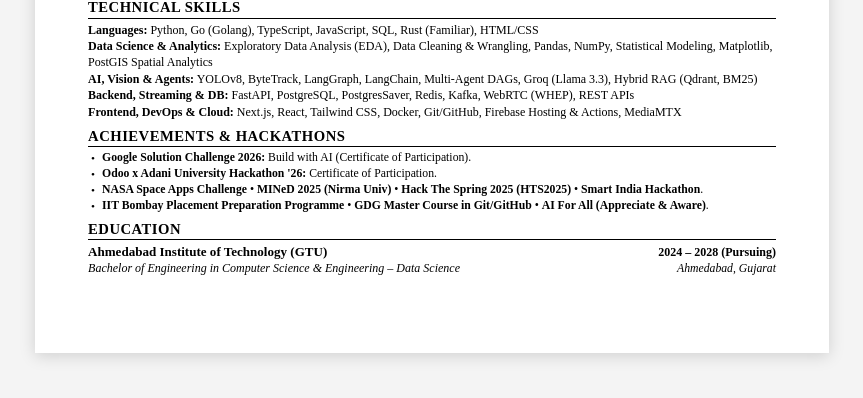
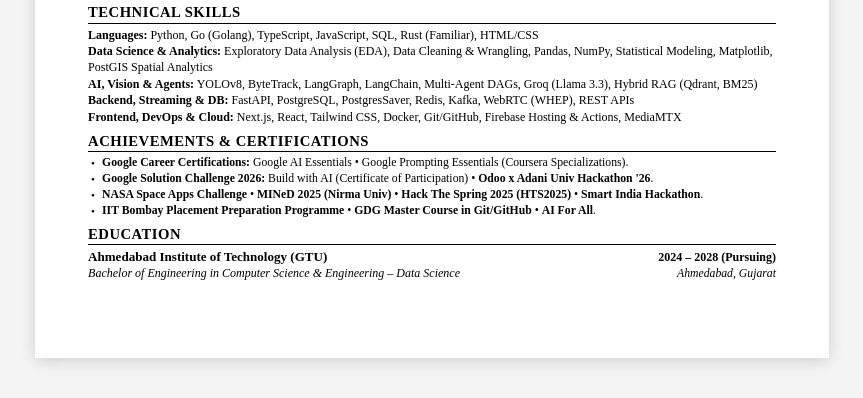
Before and after one commit to RudraSuthar-web/RudraSuthar-web.github.io, a plain HTML site: page resume.html in a window 1280 px wide. Shown: the part 790-1188 px from the top of the page, without its empty margins (208-1071 px from the left). Drawn offline with Linux system fonts and the light colour scheme.

Commit message:
update resume: add Google Career Certifications and adjust achievements section

```diff
--- a/resume.html
+++ b/resume.html
@@ -28,7 +28,7 @@
             width: 210mm;
             min-height: 297mm;
             max-height: 297mm;
-            margin: 20px auto 30px;
+            margin: 25px auto 40px;
             background: #ffffff;
             padding: 10mm 14mm 8mm 14mm;
             box-shadow: 0 3px 15px rgba(0,0,0,0.15);
@@ -402,14 +402,14 @@
             </ul>
         </section>
 
-        <!-- Achievements & Hackathons -->
+        <!-- Achievements & Certifications -->
         <section class="section">
-            <h2 class="section-header">Achievements & Hackathons</h2>
+            <h2 class="section-header">Achievements & Certifications</h2>
             <ul class="achieve-list">
-                <li><strong>Google Solution Challenge 2026:</strong> Build with AI (Certificate of Participation).</li>
-                <li><strong>Odoo x Adani University Hackathon '26:</strong> Certificate of Participation.</li>
+                <li><strong>Google Career Certifications:</strong> Google AI Essentials &bull; Google Prompting Essentials (Coursera Specializations).</li>
+                <li><strong>Google Solution Challenge 2026:</strong> Build with AI (Certificate of Participation) &bull; <strong>Odoo x Adani Univ Hackathon '26</strong>.</li>
                 <li><strong>NASA Space Apps Challenge</strong> &bull; <strong>MINeD 2025 (Nirma Univ)</strong> &bull; <strong>Hack The Spring 2025 (HTS2025)</strong> &bull; <strong>Smart India Hackathon</strong>.</li>
-                <li><strong>IIT Bombay Placement Preparation Programme</strong> &bull; <strong>GDG Master Course in Git/GitHub</strong> &bull; <strong>AI For All (Appreciate & Aware)</strong>.</li>
+                <li><strong>IIT Bombay Placement Preparation Programme</strong> &bull; <strong>GDG Master Course in Git/GitHub</strong> &bull; <strong>AI For All</strong>.</li>
             </ul>
         </section>
 
```
Also changed, not shown: index.html (+11 -0 lines).
